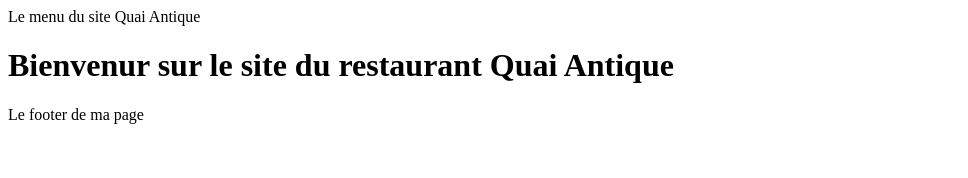
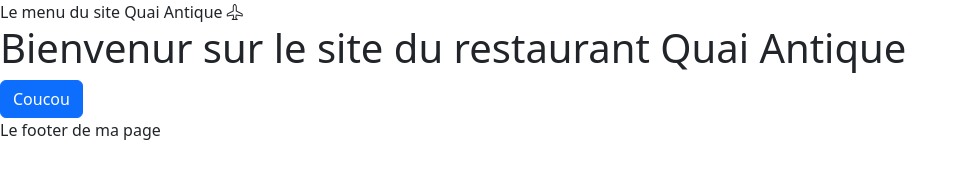
Before and after one commit to dum910/QuaiAntiqueRestaurantFront, a website with bundled scripts: page index.html in a window 1280 px wide. Shown: the whole page, without its empty margins (0-968 px from the left). Built offline with nearby package versions, Linux system fonts and the light colour scheme; files whose address does not match are found by name.

Commit message:
Install BootStrap

```diff
--- a/index.html
+++ b/index.html
@@ -4,11 +4,14 @@
 <head>
     <meta charset="UTF-8">
     <meta name="viewport" content="width=device-width, initial-scale=1.0">
+
+    <link rel="stylesheet" href="node_modules/bootstrap/dist/css/bootstrap.min.css">
+    <link rel="stylesheet" href="node_modules/bootstrap-icons/font/bootstrap-icons.css">
     <title>Document</title>
 </head>
 
 <body>
-    <header>Le menu du site Quai Antique</header>
+    <header>Le menu du site Quai Antique <i class="bi bi-airplane"></i></header>
 
     <main id="main-page">
         <!-- Le contenue de la page sera injectée ici-->
@@ -17,6 +20,7 @@
     <footer>Le footer de ma page</footer>
 
     <script type="module" src="Router/router.js"></script>
+    <script src="node_modules/bootstrap/dist/js/bootstrap.bundle.min.js"></script>
 </body>
 
 </html>
--- /dev/null
+++ b/package.json
@@ -0,0 +1,6 @@
+{
+  "dependencies": {
+    "bootstrap": "^5.3.3",
+    "bootstrap-icons": "^1.11.3"
+  }
+}
--- a/pages/home.html
+++ b/pages/home.html
@@ -1 +1,3 @@
 <h1>Bienvenur sur le site du restaurant Quai Antique</h1>
+
+<button class="btn btn-primary">Coucou</button>
```
Also changed, not shown: 2 other files.
